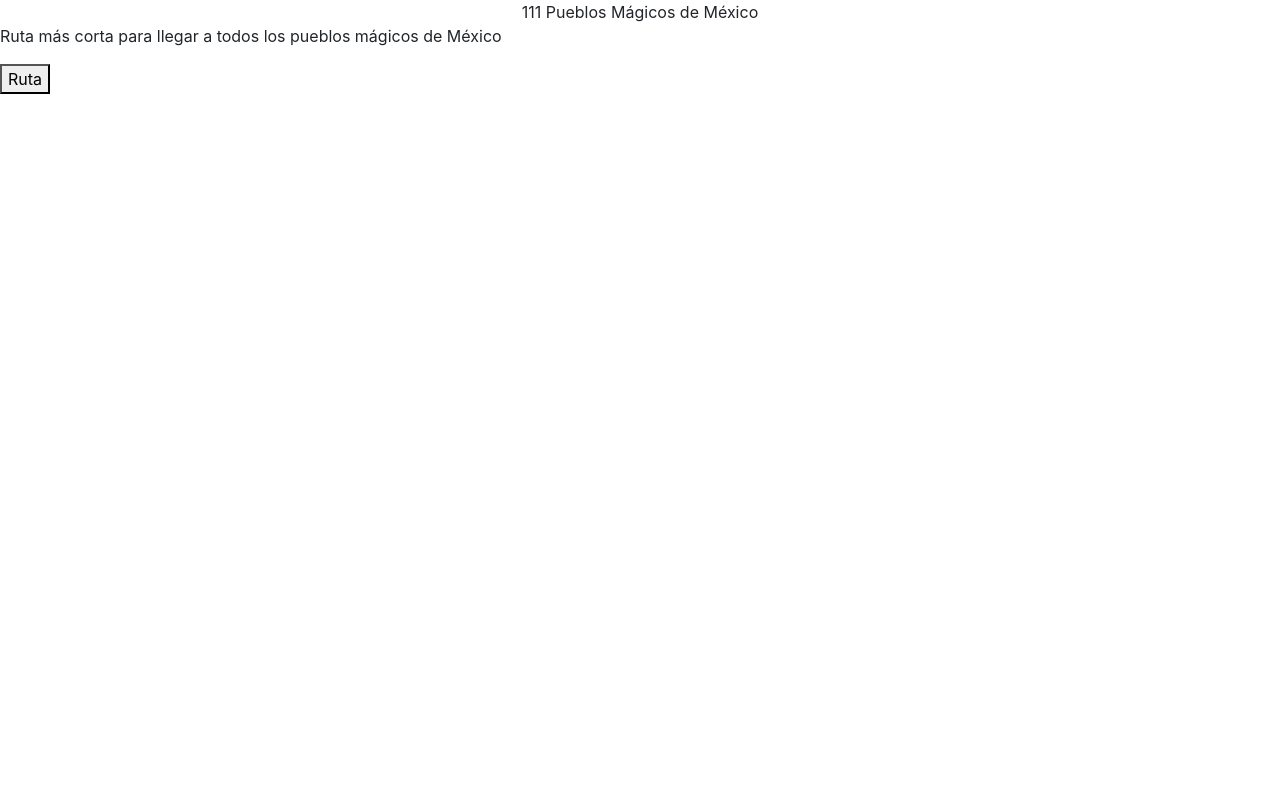
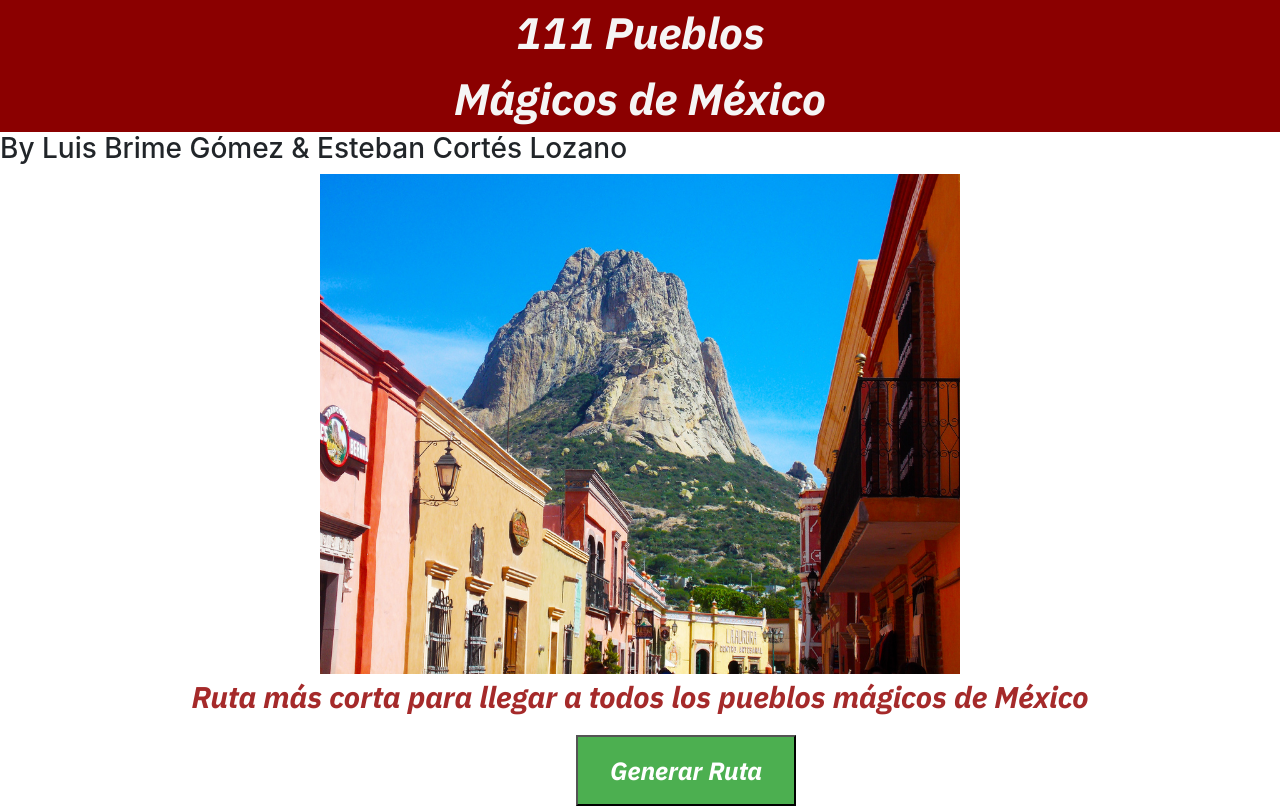
Before and after one commit to LuisBrime/Pueblos-Magicos, a plain HTML site: page web/index.html in a window 1280 px wide. Drawn offline with nearby package versions, Linux system fonts and the light colour scheme.

Commit message:
Diseño pagina de 3 pesos

```diff
--- /dev/null
+++ b/web/css/stylesheet.css
@@ -0,0 +1,50 @@
+
+.body{
+    background-color: antiquewhite;
+    font-family: 'IBM Plex Sans', sans-serif;
+
+}
+.container-fluid {
+    text-align: center;
+    color: whitesmoke;
+    font-size: 44px;
+    background-color:darkred;
+    font-family: 'IBM Plex Sans', sans-serif;
+
+
+}
+
+.TextoRuta {
+    text-align: center;
+    color: brown;
+    font-size: 30px;
+    font-family: 'IBM Plex Sans', sans-serif;
+
+
+}
+
+.BotonRuta {
+    text-align: center;
+    color: white;
+    background-color: #4CAF50;
+    padding: 15px 32px;
+    display: inline-block;
+    font-size: 25px;
+    margin-left: 45%;
+    font-family: 'IBM Plex Sans', sans-serif;
+
+}
+.h3{
+    text-align: left;
+    font-family: 'IBM Plex Sans', sans-serif;
+
+
+
+}
+img{
+    height: 500px;
+    display: block;
+    margin-left: auto;
+    margin-right: auto;
+    width: 50%;
+}
--- a/web/index.html
+++ b/web/index.html
@@ -4,7 +4,10 @@
         <meta charset="utf-8">
         <meta name="viewport" content="width=device-width, initial-scale=1, shrink-to-fit=no">
         <title>Pueblos Mágicos</title>
+        <link rel="stylesheet" href="css/stylesheet.css">
         <link href="https://fonts.googleapis.com/css?family=Oswald:400,500" rel="stylesheet">
+        <link href="https://fonts.googleapis.com/css?family=IBM+Plex+Sans:700i" rel="stylesheet">
+        <link href="https://fonts.googleapis.com/css?family=Jua" rel="stylesheet">
 
         <link rel="stylesheet" href="https://maxcdn.bootstrapcdn.com/bootstrap/4.0.0/css/bootstrap.min.css" integrity="sha384-Gn5384xqQ1aoWXA+058RXPxPg6fy4IWvTNh0E263XmFcJlSAwiGgFAW/dAiS6JXm" crossorigin="anonymous">
     </head>
@@ -15,15 +18,39 @@
                 <div class="col-4" style="text-align: center">111 Pueblos Mágicos de México</div>
             </div>
         </div>
+        <h3>By Luis Brime Gómez & Esteban Cortés Lozano</h3>
+            <img class="mySlides" src="img/kayak-loreto.jpg">
+            <img class="mySlides" src="img/Bernal-port.jpg">
+            <img class="mySlides" src="img/malinalco.jpg">
+            <img class="mySlides" src="img/sancristobal2.jpg">
+        <script>
+            var myIndex = 0;
+carousel();
 
+function carousel() {
+    var i;
+    var x = document.getElementsByClassName("mySlides");
+    for (i = 0; i < x.length; i++) {
+       x[i].style.display = "none";
+    }
+    myIndex++;
+    if (myIndex > x.length) {myIndex = 1}
+    x[myIndex-1].style.display = "block";
+    setTimeout(carousel, 3000);
+}
+
+        </script>
         <div id="map"></div>
 
-        <div class=""><p>Ruta más corta para llegar a todos los pueblos mágicos de México</p></div>
-        <button class="">Ruta</button>
+
+        <div class="TextoRuta"><p>Ruta más corta para llegar a todos los pueblos mágicos de México</p></div>
+        <button class="BotonRuta">Generar Ruta</button>
 
         <!-- #### Scripts #### -->
         <script src="https://code.jquery.com/jquery-3.2.1.slim.min.js" integrity="sha384-KJ3o2DKtIkvYIK3UENzmM7KCkRr/rE9/Qpg6aAZGJwFDMVNA/GpGFF93hXpG5KkN" crossorigin="anonymous"></script>
         <script src="https://cdnjs.cloudflare.com/ajax/libs/popper.js/1.12.9/umd/popper.min.js" integrity="sha384-ApNbgh9B+Y1QKtv3Rn7W3mgPxhU9K/ScQsAP7hUibX39j7fakFPskvXusvfa0b4Q" crossorigin="anonymous"></script>
         <script src="https://maxcdn.bootstrapcdn.com/bootstrap/4.0.0/js/bootstrap.min.js" integrity="sha384-JZR6Spejh4U02d8jOt6vLEHfe/JQGiRRSQQxSfFWpi1MquVdAyjUar5+76PVCmYl" crossorigin="anonymous"></script>
+
+
     </body>
 </html>
```
Also changed, not shown: web/img/Bernal-port.jpg (added), web/img/kayak-loreto.jpg (added), web/img/malinalco.jpg (added), web/img/sancristobal2.jpg (added).
